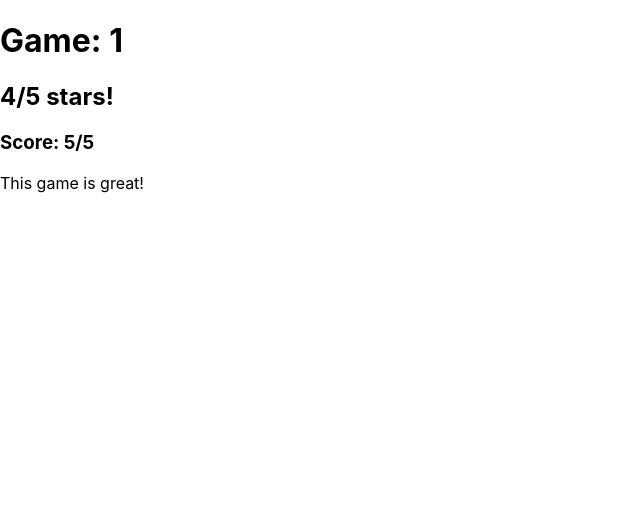
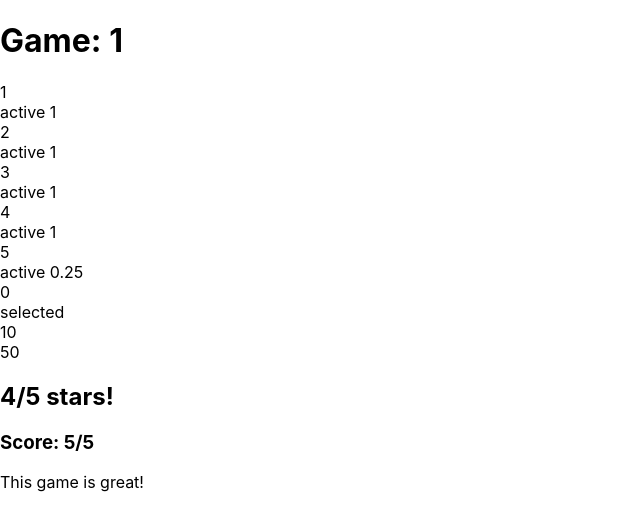
Before and after one commit to MarsdenJacques/my-games-list, a Next.js app: page /library/1 in a window 1280 px wide. Shown: the top 530 px of the page, without its empty margins (0-640 px from the left). Built offline with nearby package versions, Linux system fonts and the light colour scheme; no server answers.

Commit message:
added some missing pages, added components to handle filtering of both reviews and games by rating, as well as choose how many items to show per page.

```diff
--- /dev/null
+++ b/components/count-button.js
@@ -0,0 +1,15 @@
+export default function CountButton({value, selected, onClick})
+{
+
+    function handleClick()
+    {
+        onClick(selected ? 0 : value)
+    }
+
+    return(
+        <div onClick = {handleClick}>
+            {value}
+            {selected && <div>selected</div>}
+        </div>
+    )
+}
--- /dev/null
+++ b/components/count-selector.js
@@ -0,0 +1,25 @@
+import { useState } from "react";
+import CountButton from "./count-button";
+
+export default function CountSelector({onSelect, totalReviews})
+{
+
+    const [activeSelector, setActiveSelector] = useState(0)
+    let countOptions = [0,10,50,100]
+
+    function HandleSelection(newCount)
+    {
+        onSelect(newCount)
+    }
+
+    return (
+        <div>
+            {
+                countOptions.map((count, index) => {
+                    return (count <= totalReviews && <CountButton key = {index} value = {count} selected = {activeSelector === count}
+                    onClick = {(newCount) => {HandleSelection(newCount); setActiveSelector(newCount)}}/>)
+                })
+            }
+        </div>
+    )
+}
--- /dev/null
+++ b/components/list-sieve.js
@@ -0,0 +1,17 @@
+import RatingStar from './rating-star.js'
+import CountSelector from './count-selector.js'
+
+export default function ListSieve({onSelectRating, onSelectCount, displayedRating, selectedRating, totalReviews})
+{
+
+    return(
+        <div>
+                <RatingStar value = {1} onClick = {(rating) => onSelectRating(rating)} displayedRating = {displayedRating} selectedRating = {selectedRating}/>
+                <RatingStar value = {2} onClick = {(rating) => onSelectRating(rating)} displayedRating = {displayedRating} selectedRating = {selectedRating}/>
+                <RatingStar value = {3} onClick = {(rating) => onSelectRating(rating)} displayedRating = {displayedRating} selectedRating = {selectedRating}/>
+                <RatingStar value = {4} onClick = {(rating) => onSelectRating(rating)} displayedRating = {displayedRating} selectedRating = {selectedRating}/>
+                <RatingStar value = {5} onClick = {(rating) => onSelectRating(rating)} displayedRating = {displayedRating} selectedRating = {selectedRating}/>
+                <CountSelector totalReviews = {totalReviews} onSelect = {(count) => {onSelectCount(count)}}/>
+        </div>
+    )
+}
--- /dev/null
+++ b/components/rating-star.js
@@ -0,0 +1,22 @@
+import { useState } from "react"
+
+export default function RatingStar({value, onClick, displayedRating, selectedRating}){
+
+    const [clicked, setClicked] = useState(false) //if clicked outline
+    let active = Math.max(Math.min((displayedRating - value + 1), 1), 0) //use for css in js to fill star by %
+    let highlighted = selectedRating === value
+
+    function HandleClick()
+    {
+        clicked ? onClick(0) : onClick(value)
+        setClicked(!clicked)
+    }
+
+    return(
+    <div onClick = {() => HandleClick()}>
+        {value}
+        {active > 0 && <div>active {active}</div>}
+        {highlighted  && <div>highlighted</div>}
+    </div>
+    )
+}
--- a/components/reviews-list.js
+++ b/components/reviews-list.js
@@ -1,20 +1,54 @@
 import Rating from './rating.js'
 import Review from './review.js'
+import {useState, useEffect} from 'react'
+import { useRouter } from 'next/router'
+import ListSieve from './list-sieve.js'
 
 export default function Reviews(props)
 {
+    const router = useRouter()
     let title = props.title
-    let count = props.count
     let username = props.username
     let noLink = props.noLink
+
+    const [reviews, setReviews] = useState([])
+    const [reviewCount, setReviewCount] = useState(0)
+    const [averageRating, setAverageRating] = useState(4.25)
+    const [selectedRating, setSelectedRating] = useState(0)
+
+
+    useEffect(() => {
+        if(title !== undefined)
+        {
+            let query = {count: reviewCount, rating: selectedRating}
+            let url = new URL('http://localhost:3005/library/' + title + '/reviews')
+            url.search = new URLSearchParams(query).toString();
+            fetch(url, {
+                method: 'GET'
+            }).then((res) => {
+                if(res.status !== 200)
+                {
+                    console.log('error')
+                    return null
+                }
+                return res.json()
+            }).then((data) => {
+                setReviews(data)
+            })
+        }
+    },[title, selectedRating, reviewCount])
 
     //reviews list state
     //reviews filter?
 
+
     return(
         <div>
+            <ListSieve selectedRating = {selectedRating} displayedRating = {selectedRating === 0 ? averageRating : selectedRating} totalReviews = {60}
+            onSelectRating = {(rating) => {setSelectedRating(rating)}} onSelectCount = {(count) => {setReviewCount(count)}}/>
             <Rating title = {title} username = {username} noLink = {noLink}/>
             <Review rating = {5} text = 'This game is great!'/>
+            <div>{reviews.map(review => <div key = {review}>{review}</div>)}</div>
         </div>
     )
 }
--- a/pages/[username]/profile.js
+++ b/pages/settings.js
@@ -1,5 +1,8 @@
-export default function Profile()
+export default function Settings()
 {
+
+    //fetch profile settings
+
     return(
         <div>
             <h1>user</h1>
```
Also changed, not shown: pages/[username].js (+29 -0 lines), pages/library.js (+31 -2 lines), components/game-list.js (added).
